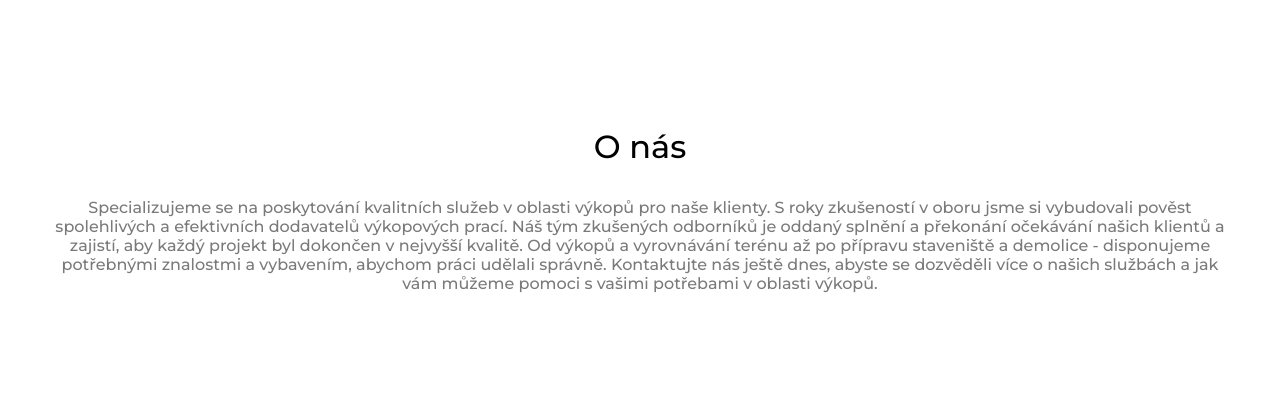
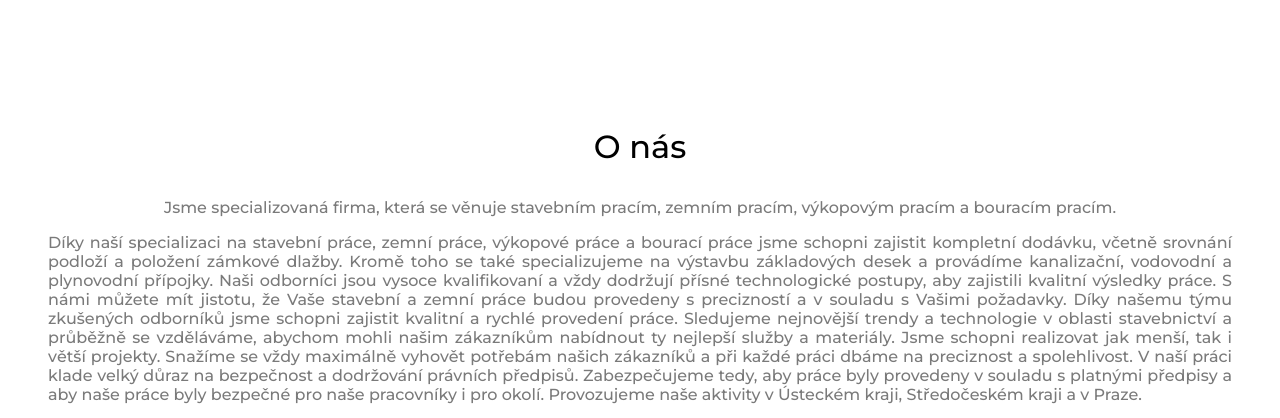
Before and after one commit to Johny9020/Vykopy_EU, a PHP site: page / in a window 1280 px wide. Shown: the part 801-1219 px from the top of the page. Run offline with PHP 8.4, Linux system fonts and the light colour scheme; some libraries are stand-ins or nearby versions.

Commit message:
Text translation fixes, Design fixes

```diff
--- a/css/style.css
+++ b/css/style.css
@@ -139,6 +139,12 @@ button:hover {
 
 .about_us_short p {
   color: #7a7a7a;
+  margin-bottom: 1em;
+}
+
+#about_us_short_p2 {
+  text-align: justify;
+  text-justify: inter-word;
 }
 
 /* Divider */
@@ -206,14 +212,24 @@ button:hover {
   display: flex;
   flex-direction: column;
   width: 100%;
-  padding: 1em;
   align-items: center;
   justify-content: center;
   text-align: center;
   padding-left: 5em;
 }
 
+.our_products_content_right button {
+  margin-top: 2em;
+}
+
 /* Responsive  */
+
+@media (max-width: 820px) {
+  .our_products_content {
+    max-width: unset;
+    padding: unset;
+  }
+}
 
 @media (max-width: 650px) {
   .nav_links {
@@ -244,6 +260,7 @@ button:hover {
     flex-direction: column;
     align-items: center;
     justify-content: center;
+    padding: unset;
   }
 
   .our_products_content_right {
@@ -251,5 +268,7 @@ button:hover {
     flex-direction: column;
     align-items: center;
     justify-content: center;
+    padding-left: unset;
+    margin-top: 3em;
   }
 }
--- a/index.html
+++ b/index.html
@@ -54,8 +54,11 @@
         </div>
 
         <section id="welcome_text">
-          <h1>Vítejte u Výkopy EU,</h1>
-          <p>kde poskytujeme špičkové a profesionální vykopávací služby.</p>
+          <h1>Vítejte na Výkopy EU,</h1>
+          <p>
+            kde poskytujeme špičkové a profesionální stavební práce, výkopové
+            práce a zemní práce.
+          </p>
         </section>
       </div>
     </header>
@@ -63,16 +66,31 @@
     <main>
       <div class="about_us_short">
         <h1>O nás</h1>
-        <p>
-          Specializujeme se na poskytování kvalitních služeb v oblasti výkopů
-          pro naše klienty. S roky zkušeností v oboru jsme si vybudovali pověst
-          spolehlivých a efektivních dodavatelů výkopových prací. Náš tým
-          zkušených odborníků je oddaný splnění a překonání očekávání našich
-          klientů a zajistí, aby každý projekt byl dokončen v nejvyšší kvalitě.
-          Od výkopů a vyrovnávání terénu až po přípravu staveniště a demolice -
-          disponujeme potřebnými znalostmi a vybavením, abychom práci udělali
-          správně. Kontaktujte nás ještě dnes, abyste se dozvěděli více o našich
-          službách a jak vám můžeme pomoci s vašimi potřebami v oblasti výkopů.
+        <p id="about_us_short_p1">
+          Jsme specializovaná firma, která se věnuje stavebním pracím, zemním
+          pracím, výkopovým pracím a bouracím pracím.
+        </p>
+        <p id="about_us_short_p2">
+          Díky naší specializaci na stavební práce, zemní práce, výkopové práce
+          a bourací práce jsme schopni zajistit kompletní dodávku, včetně
+          srovnání podloží a položení zámkové dlažby. Kromě toho se také
+          specializujeme na výstavbu základových desek a provádíme kanalizační,
+          vodovodní a plynovodní přípojky. Naši odborníci jsou vysoce
+          kvalifikovaní a vždy dodržují přísné technologické postupy, aby
+          zajistili kvalitní výsledky práce. S námi můžete mít jistotu, že Vaše
+          stavební a zemní práce budou provedeny s precizností a v souladu s
+          Vašimi požadavky. Díky našemu týmu zkušených odborníků jsme schopni
+          zajistit kvalitní a rychlé provedení práce. Sledujeme nejnovější
+          trendy a technologie v oblasti stavebnictví a průběžně se vzděláváme,
+          abychom mohli našim zákazníkům nabídnout ty nejlepší služby a
+          materiály. Jsme schopni realizovat jak menší, tak i větší projekty.
+          Snažíme se vždy maximálně vyhovět potřebám našich zákazníků a při
+          každé práci dbáme na preciznost a spolehlivost. V naší práci klade
+          velký důraz na bezpečnost a dodržování právních předpisů.
+          Zabezpečujeme tedy, aby práce byly provedeny v souladu s platnými
+          předpisy a aby naše práce byly bezpečné pro naše pracovníky i pro
+          okolí. Provozujeme naše aktivity v Ústeckém kraji, Středočeském kraji
+          a v Praze.
         </p>
       </div>
 
```
